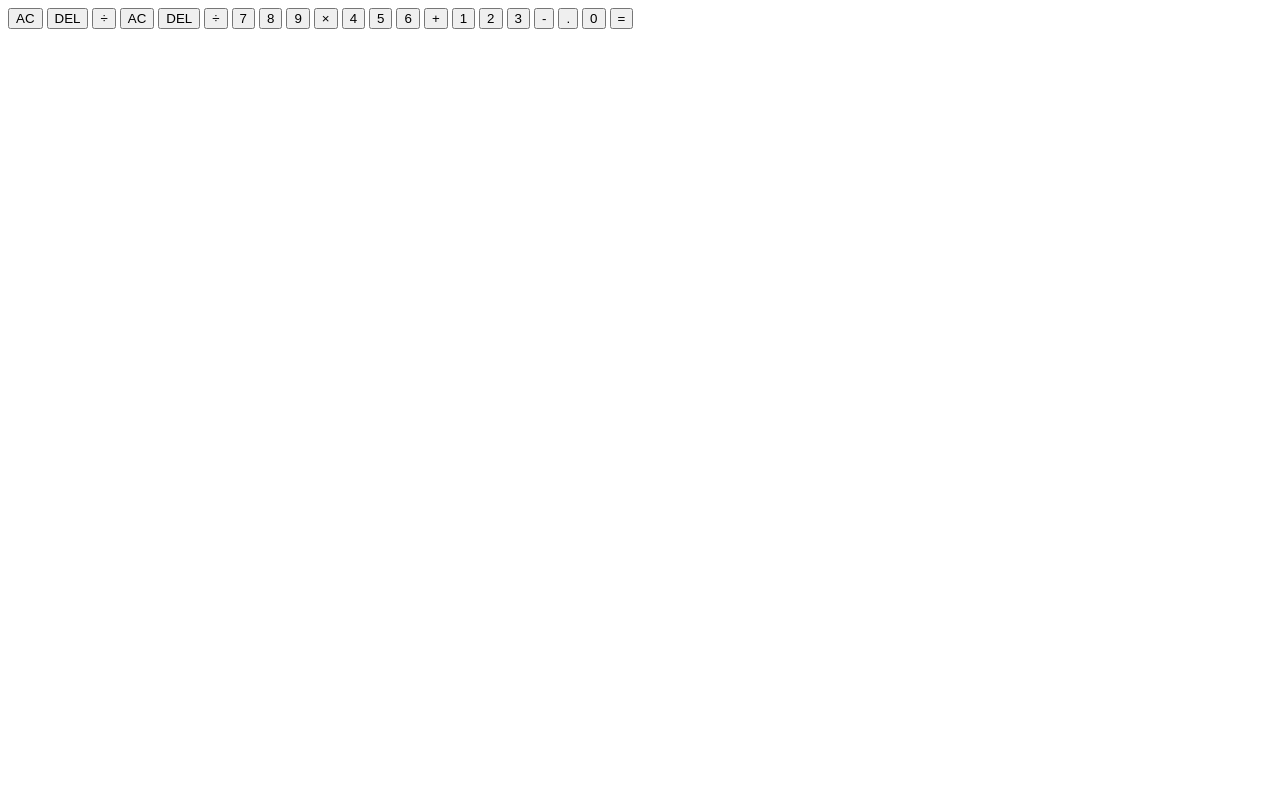
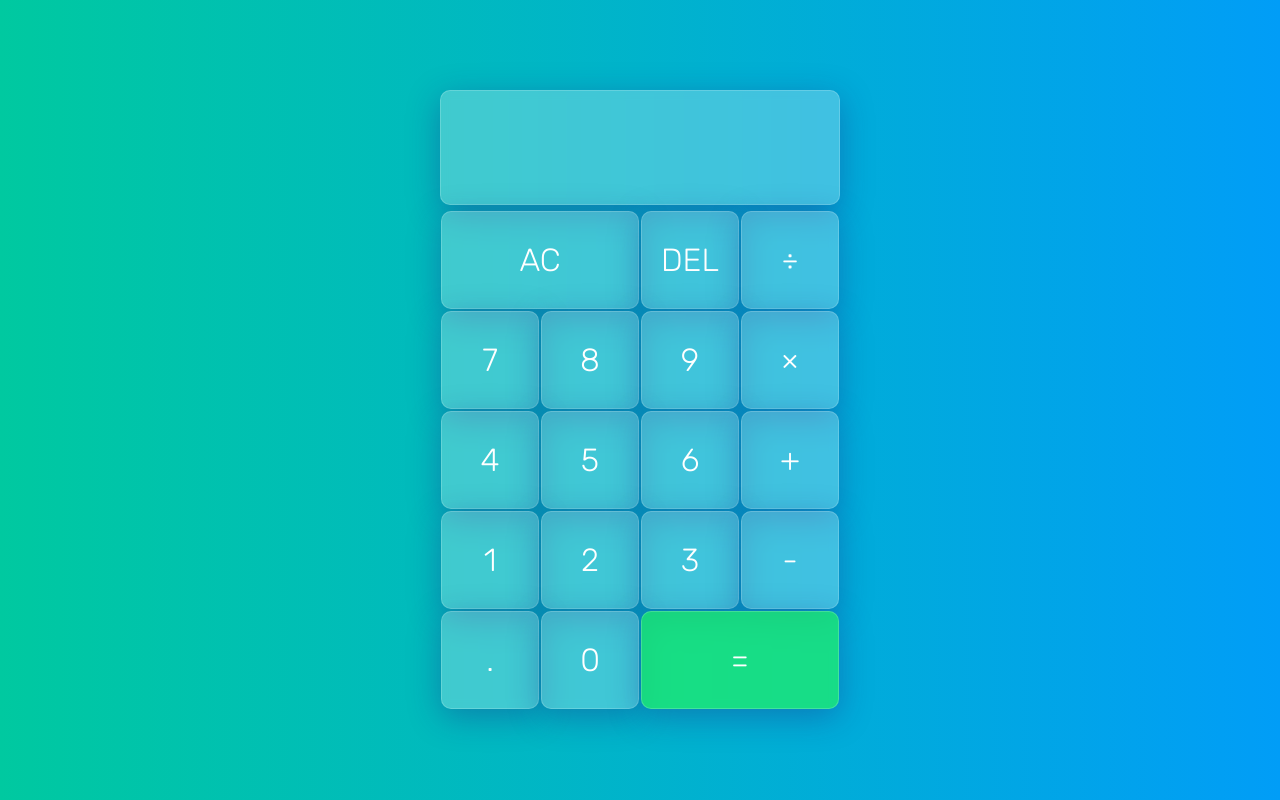
Before and after one commit to aromalsanthosh/Web-Calculator, a plain HTML site: page index.html in a window 1280 px wide. Drawn offline with Linux system fonts and the light colour scheme.

Commit message:
Added styles, favicon 💠

```diff
--- a/index.html
+++ b/index.html
@@ -1,22 +1,23 @@
 <!DOCTYPE html>
 <html lang="en">
+
 <head>
   <meta charset="UTF-8">
-    <meta http-equiv="X-UA-Compatible" content="IE=edge">
   <meta name="viewport" content="width=device-width, initial-scale=1.0">
+  <meta http-equiv="X-UA-Compatible" content="ie=edge">
   <title>Calculator</title>
+  <link rel="shortcut icon" href="assets/favicon.ico">
   <link href="styles.css" rel="stylesheet">
   <script src="script.js" defer></script>
 </head>
+
 <body>
-    <div class="caclator-grid">
+
+  <div class="calculator-grid">
     <div class="output">
       <div data-previous-operand class="previous-operand"></div>
       <div data-current-operand class="current-operand"></div>
     </div>
-        <button data-all-clear class="span-two">AC</button>
-        <button data-delete>DEL</button>
-        <button data-operation>÷</button>
     <button data-all-clear class="span-two">AC</button>
     <button data-delete>DEL</button>
     <button data-operation>÷</button>
@@ -36,5 +37,8 @@
     <button data-number>0</button>
     <button data-equals class="span-two equal-btn">=</button>
   </div>
+
+
 </body>
+
 </html>
--- a/styles.css
+++ b/styles.css
@@ -0,0 +1,97 @@
+@import url('https://fonts.googleapis.com/css2?family=Rubik:wght@300&display=swap');
+*, *::before, *::after {
+  box-sizing: border-box;
+  font-family: 'Rubik', sans-serif;
+  font-weight: normal;
+}
+
+body {
+  padding: 0;
+  margin: 0;
+  background: linear-gradient(90deg, #00c9a0, #019df7 );
+}
+
+.calculator-grid {
+  display: grid;
+  justify-content: center;
+  align-content: center;
+  min-height: 100vh;
+  grid-template-columns: repeat(4, 100px);
+  grid-template-rows: minmax(120px, auto) repeat(5, 100px);
+}
+
+.calculator-grid > button {
+  cursor: pointer;
+  font-size: 2rem;
+  outline: none;
+  background: rgba( 255, 255, 255, 0.25 );
+  box-shadow: 0 8px 32px 0 rgba( 31, 38, 135, 0.37 );
+  backdrop-filter: blur( 4px );
+  -webkit-backdrop-filter: blur( 4px );
+  border-radius: 10px;
+  border: 1px solid rgba( 255, 255, 255, 0.18 );
+  margin: 1px;
+  transition: 0.3s;
+  color: white;
+}
+
+.calculator-grid > button:hover {
+  background: rgba( 255, 255, 255, 0.50 );
+  box-shadow: 0 8px 32px 0 rgba( 31, 38, 135, 0.37 );
+  backdrop-filter: blur( 4px );
+  -webkit-backdrop-filter: blur( 4px );
+  border-radius: 10px;
+  border: 1px solid rgba( 255, 255, 255, 0.18 );
+}
+
+.span-two {
+  grid-column: span 2;
+}
+
+.output {
+  grid-column: 1 / -1;
+  display: flex;
+  align-items: flex-end;
+  justify-content: space-around;
+  flex-direction: column;
+  padding: 10px;
+  word-wrap: break-word;
+  word-break: break-all;
+  background: rgba( 255, 255, 255, 0.25 );
+  box-shadow: 0 8px 32px 0 rgba( 31, 38, 135, 0.37 );
+  backdrop-filter: blur( 4px );
+  -webkit-backdrop-filter: blur( 4px );
+  border-radius: 10px;
+  border: 1px solid rgba( 255, 255, 255, 0.18 );
+  margin-bottom: 0.3rem;
+}
+
+.output .previous-operand {
+  color: white;
+  font-weight: bold;
+  font-size: 1.5rem;
+}
+
+.output .current-operand {
+  font-size: 2.5rem;
+  color: white;
+  font-weight: bold;
+}
+
+.equal-btn {
+  background: rgba(33, 241, 102, 0.7) !important;
+  box-shadow: 0 8px 32px 0 rgba( 31, 38, 135, 0.37 );
+  backdrop-filter: blur( 4px );
+  -webkit-backdrop-filter: blur( 4px );
+  border-radius: 10px;
+  border: 1px solid rgba( 255, 255, 255, 0.18 );
+}
+
+.equal-btn:hover {
+  background: rgba(35, 221, 18, 0.7) !important;
+  box-shadow: 0 8px 32px 0 rgba( 31, 38, 135, 0.37 );
+  backdrop-filter: blur( 4px );
+  -webkit-backdrop-filter: blur( 4px );
+  border-radius: 10px;
+  border: 1px solid rgba( 255, 255, 255, 0.18 );
+}
```
Also changed, not shown: assets/favicon.ico (added). Lines whose indentation alone changed are shown as unchanged.
